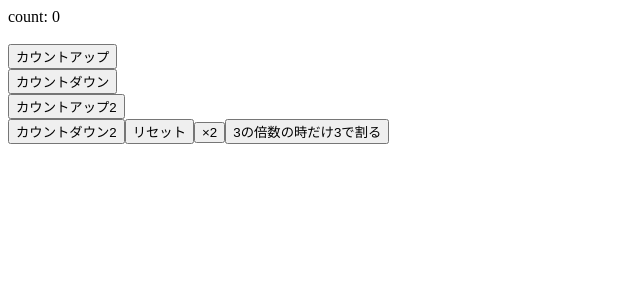
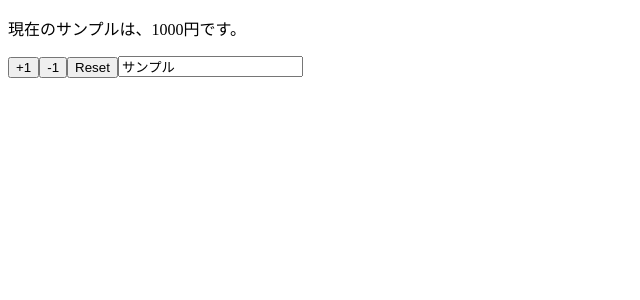
Before and after one commit to zukeyama-del/react-hooks-101, a React (Create React App) app: page / in a window 1280 px wide. Shown: the top 300 px of the page, without its empty margins (0-640 px from the left). Built offline with nearby package versions, Linux system fonts and the light colour scheme.

Commit message:
implement component using multiple states

```diff
--- a/src/App.js
+++ b/src/App.js
@@ -1,48 +1,28 @@
 import React, { useState } from 'react'
 
-const App = () => {
-  const [count, setCount] = useState(0)
+const App = (props) => {
+  const [name, setName] = useState(props.name)
+  const [price, setPrice] = useState(props.price)
 
-  const countUp = () =>{
-    setCount(count + 1)
+
+  const reset = () => {
+    setPrice(props.price)
+    setName(props.name)
   }
-  const countDown = () => {
-    setCount(count - 1)
-  }
-
-  const countUp2 = () =>{
-    setCount(previousCount => previousCount + 1)
-  }
-  const countDown2 = () => {
-    setCount(previousCount => previousCount - 1)
-  }
-
-  const reset = () => setCount(0)
-
-  const twoTimes = () => setCount(previousCount => previousCount * 2)
-
-  const threeDivide = () => {
-    if(count % 3 === 0){
-      setCount(count / 3)
-    }
-  }
-
   return (
     <>
-      <div>count: {count}</div>
-      <br/>
-      <button onClick={countUp}>カウントアップ</button>
-      <br/>
-      <button onClick={countDown}>カウントダウン</button>
-      <br/>
-      <button onClick={countUp2}>カウントアップ2</button>
-      <br/>
-      <button onClick={countDown2}>カウントダウン2</button>
-      <button onClick={reset}>リセット</button>
-      <button onClick={twoTimes}>×2</button>
-      <button onClick={threeDivide}>3の倍数の時だけ3で割る</button>
+      <p>現在の{name}は、{price}円です。</p>
+      <button onClick={() => setPrice(price + 1)}>+1</button>
+      <button onClick={() => setPrice(price - 1)}>-1</button>
+      <button onClick={reset}>Reset</button>
+      <input value={name} onChange={e => setName(e.target.value)} ></input>
     </>
   )
 }
 
+App.defaultProps = {
+  name: 'サンプル',
+  price: 1000
+}
+
 export default App
```
